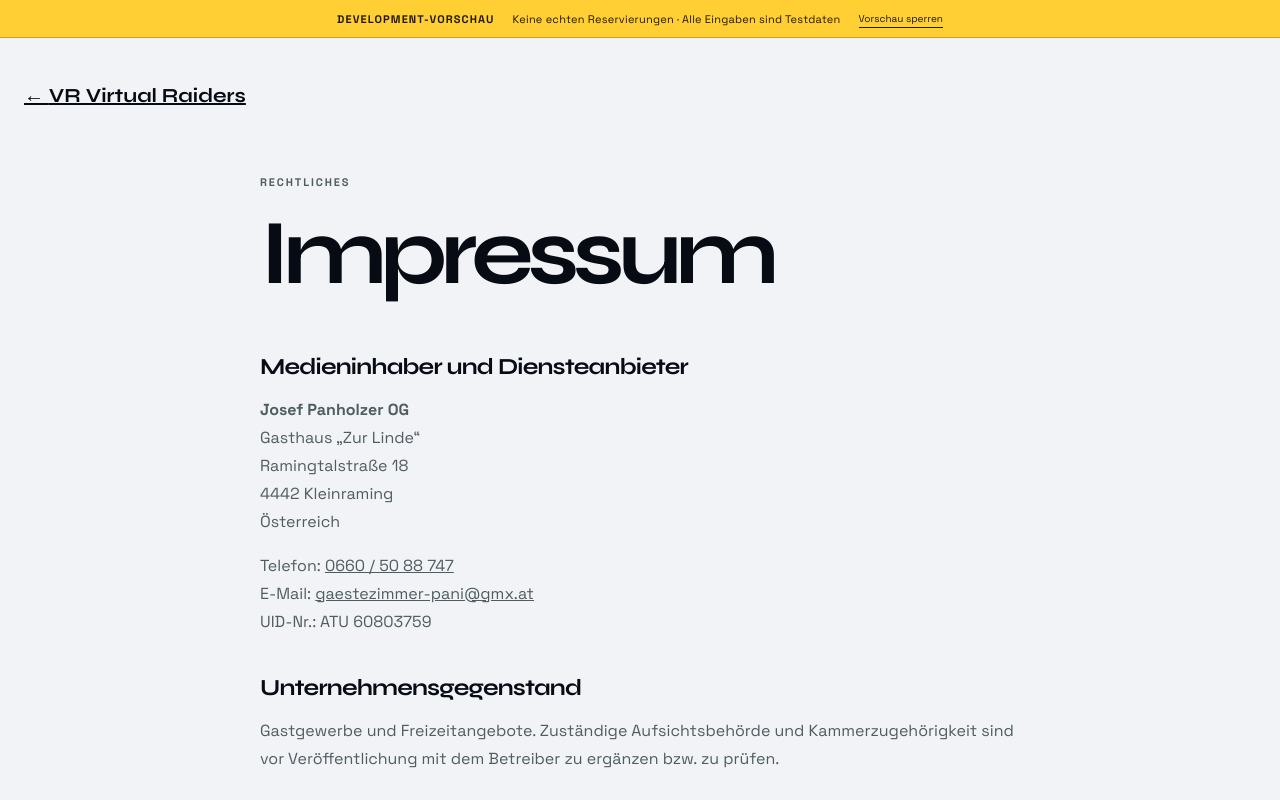
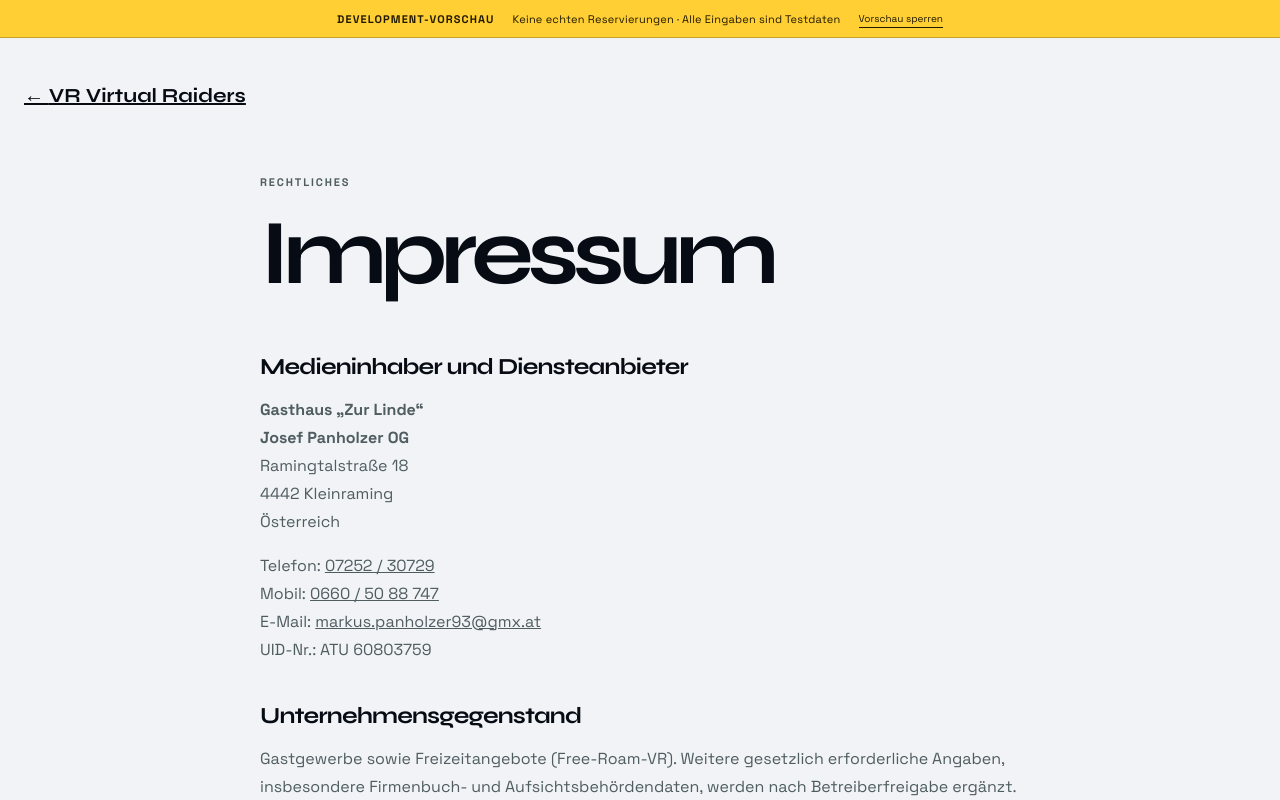
Before and after one commit to felpower/PaniVR, a Next.js app: page /impressum in a window 1280 px wide. Shown: the top 800 px of the page. Built offline with nearby package versions, Linux system fonts and the light colour scheme; no server answers.

Commit message:
Align legal pages with venue details

```diff
--- a/app/datenschutz/page.tsx
+++ b/app/datenschutz/page.tsx
@@ -10,7 +10,7 @@ export default function Datenschutz() {
       <Link className="legal-brand" href="/">← {brand.name}</Link>
       <article>
         <p className="section-kicker">Rechtliches</p><h1>Datenschutz</h1>
-        <h2>Verantwortlicher</h2><p>{brand.legalName}, {brand.address.street}, {brand.address.postalCode} {brand.address.city}<br />E-Mail: <a href={`mailto:${brand.email}`}>{brand.email}</a></p>
+        <h2>Verantwortlicher</h2><p>Markus Panholzer<br />{brand.legalName}<br />{brand.address.street}, {brand.address.postalCode} {brand.address.city}<br />Telefon: <a href="tel:+43725230729">07252 / 30729</a><br />E-Mail: <a href="mailto:markus.panholzer93@gmx.at">markus.panholzer93@gmx.at</a></p>
         <h2>Reservierungsdaten</h2><p>Wenn ihr online reserviert, verarbeiten wir Name, Kontaktdaten, Termin, Gruppengröße, Anlass und freiwillige Hinweise. Diese Angaben werden ausschließlich zur Bearbeitung und Durchführung der Reservierung, zur Kontaktaufnahme bei Änderungen und zur Vermeidung von Doppelbuchungen verwendet.</p>
         <h2>Hosting und technische Daten</h2><p>Die Website und das Reservierungssystem werden über Appwrite in der europäischen Region betrieben. Beim Aufruf können technisch notwendige Verbindungsdaten wie IP-Adresse, Zeitpunkt, aufgerufene Seite und Browserinformationen in Serverprotokollen verarbeitet werden. Diese Verarbeitung dient dem sicheren und stabilen Betrieb der Website.</p>
         <h2>E-Mail-Versand</h2><p>Für Reservierungsbestätigungen und Antworten auf Kontaktanfragen verwenden wir den E-Mail-Dienst Mailgun. Dabei werden die für den Versand erforderlichen Empfängerdaten und Nachrichteninhalte an Mailgun übermittelt. Die Verarbeitung erfolgt auf Grundlage der Vertragserfüllung bzw. unseres berechtigten Interesses an einer zuverlässigen Kommunikation.</p>
--- a/app/impressum/page.tsx
+++ b/app/impressum/page.tsx
@@ -11,9 +11,9 @@ export default function Impressum() {
       <article>
         <p className="section-kicker">Rechtliches</p><h1>Impressum</h1>
         <h2>Medieninhaber und Diensteanbieter</h2>
-        <p><strong>{brand.legalName}</strong><br />Gasthaus „Zur Linde“<br />{brand.address.street}<br />{brand.address.postalCode} {brand.address.city}<br />Österreich</p>
-        <p>Telefon: <a href={`tel:${brand.phoneHref}`}>{brand.phoneDisplay}</a><br />E-Mail: <a href={`mailto:${brand.email}`}>{brand.email}</a><br />UID-Nr.: ATU 60803759</p>
-        <h2>Unternehmensgegenstand</h2><p>Gastgewerbe und Freizeitangebote. Zuständige Aufsichtsbehörde und Kammerzugehörigkeit sind vor Veröffentlichung mit dem Betreiber zu ergänzen bzw. zu prüfen.</p>
+        <p><strong>Gasthaus „Zur Linde“</strong><br /><strong>{brand.legalName}</strong><br />{brand.address.street}<br />{brand.address.postalCode} {brand.address.city}<br />Österreich</p>
+        <p>Telefon: <a href="tel:+43725230729">07252 / 30729</a><br />Mobil: <a href={`tel:${brand.phoneHref}`}>{brand.phoneDisplay}</a><br />E-Mail: <a href="mailto:markus.panholzer93@gmx.at">markus.panholzer93@gmx.at</a><br />UID-Nr.: ATU 60803759</p>
+        <h2>Unternehmensgegenstand</h2><p>Gastgewerbe sowie Freizeitangebote (Free-Roam-VR). Weitere gesetzlich erforderliche Angaben, insbesondere Firmenbuch- und Aufsichtsbehördendaten, werden nach Betreiberfreigabe ergänzt.</p>
         <h2>Haftung</h2><p>Die Inhalte dieser Website werden mit größtmöglicher Sorgfalt erstellt. Für Inhalte externer Links sind ausschließlich deren Betreiber verantwortlich.</p>
         <p className="legal-note">Hinweis: Diese Seite ist ein redaktioneller Entwurf und muss vor dem Livegang rechtlich geprüft und vervollständigt werden.</p>
       </article>
```
